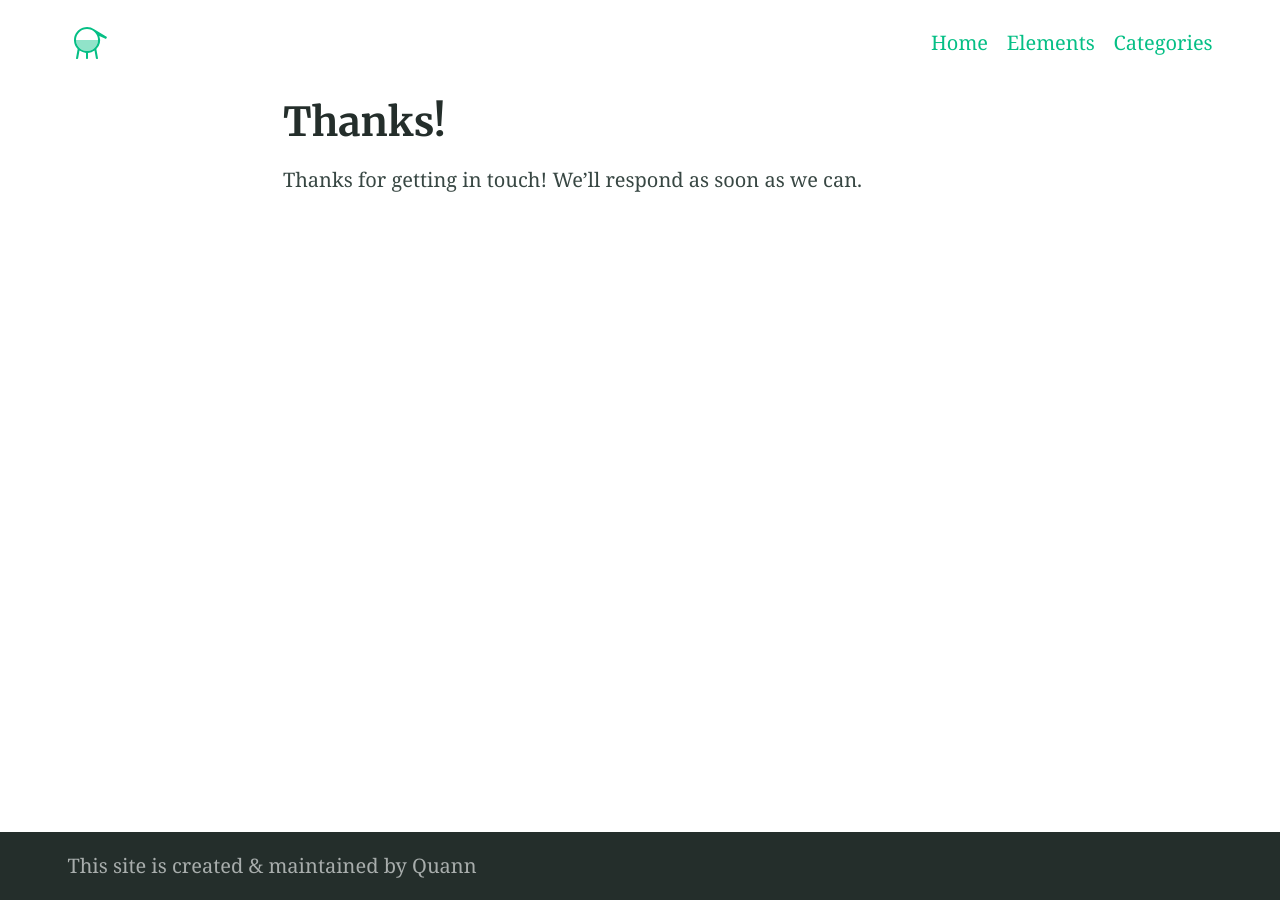
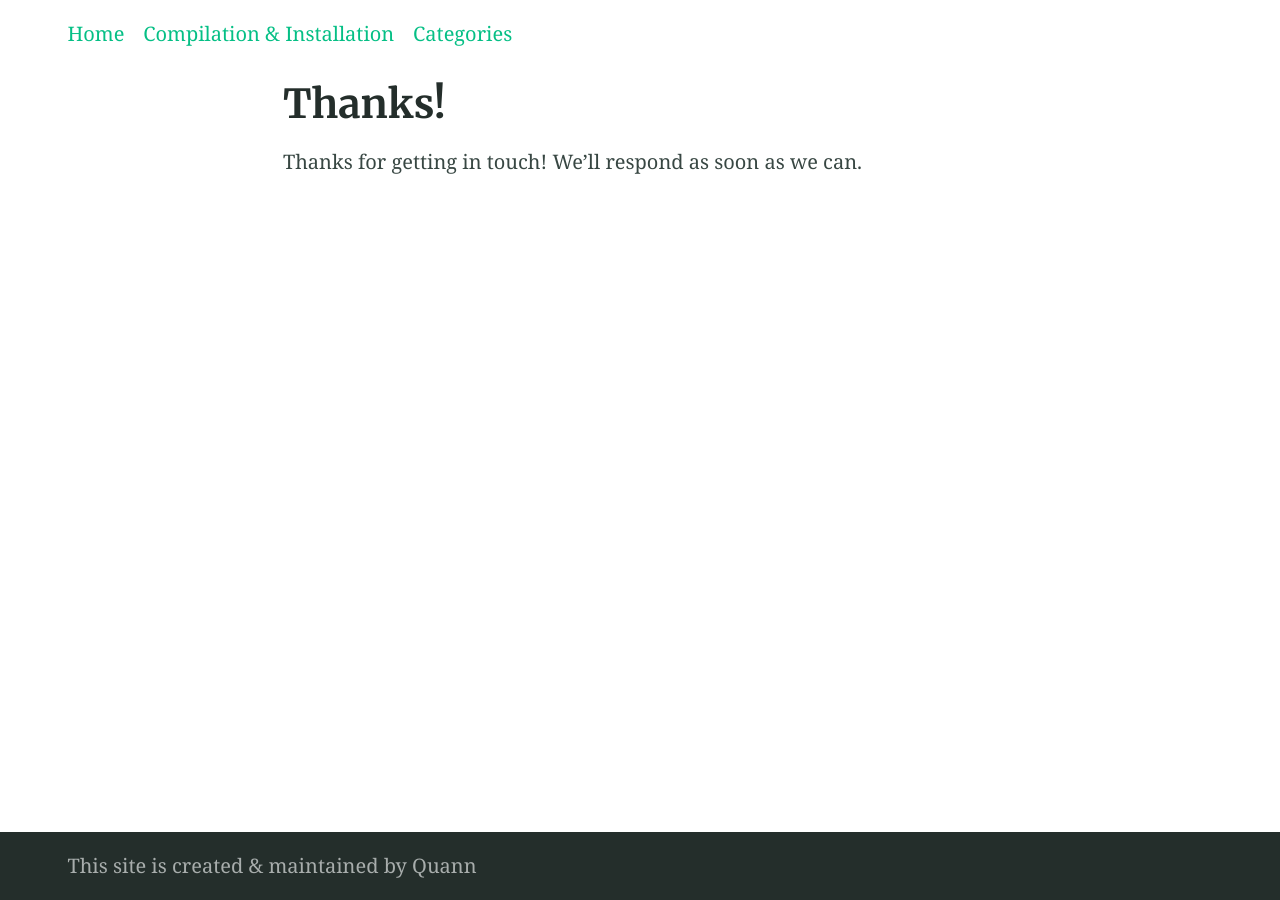
Before and after one commit to dyGiLa/dygila.github.io, a Jekyll site: the page built from thanks.md, in a window 1280 px wide. Built offline with Jekyll 4.4.1, drawn with Linux system fonts in a browser that asks for light colours.

Commit message:
remove logo from _config.yml; edit text

```diff
--- a/_config.yml
+++ b/_config.yml
@@ -93,12 +93,11 @@ defaults:
 # 7. Site settings
 encoding: utf-8 # Make sure the encoding is right
 lang: en-GB # Set the site language
-title: "Alembic" # Site name or title, also used in jekyll-seo-tag
-logo: "/assets/logos/logo.svg" # Site logo, also used in jekyll-seo-tag
-description: "Alembic is a starting point for Jekyll projects. Rather than starting from scratch, this boilerplate is designed to get the ball rolling immediately" # Site description and default description, also used in jekyll-seo-tag
-url: "https://alembic.darn.es" # Site url, also used in jekyll-seo-tag
+title: "dysimGL" # Site name or title, also used in jekyll-seo-tag
+#logo: "/assets/logos/logo.svg" # Site logo, also used in jekyll-seo-tag
+description: "dysimGL is a scalable dynamic simulation software for time-dependent Ginzburg-Landau effective theory of superfluid He-3." # Site url, also used in jekyll-seo-tag
 baseurl: ""
-repo: "https://github.com/daviddarnes/alembic"
+repo: ""
 email: "me@daviddarnes.com"
 # disqus: "alembic-1" # Blog post comments, uncomment the option and set the site ID from your Disqus account
 # date_format: "%-d %B %Y" # Blog post date formatting using placeholder formatting
@@ -123,8 +122,8 @@ favicons: # Favicons are also used in the manifest file. Syntax is 'size: path'
 navigation_header:
 - title: Home
   url: /
-- title: Elements
-  url: /elements/
+- title: Compilation & Installation
+  url: /install/
 #- title: Blog
 #  url: /blog/
 - title: Categories
```
